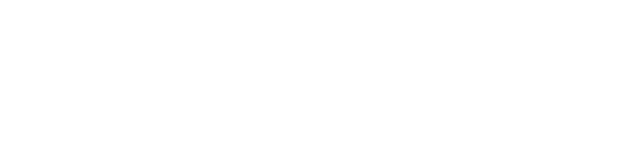
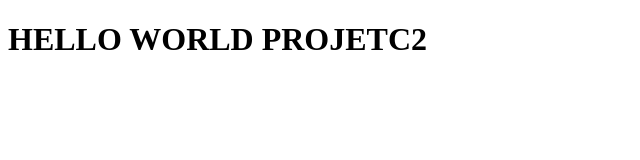
Before and after one commit to benz1514/project2, a plain HTML site: page index.html in a window 1280 px wide. Shown: the whole page, without its empty margins (0-640 px from the left). Drawn offline with Linux system fonts and the light colour scheme.

Commit message:
เพิ่ม สวัสดี

```diff
--- a/index.html
+++ b/index.html
@@ -7,6 +7,6 @@
     <title>Document</title>
 </head>
 <body>
-
+    <H1>HELLO WORLD PROJETC2</H1>
 </body>
 </html>
```
